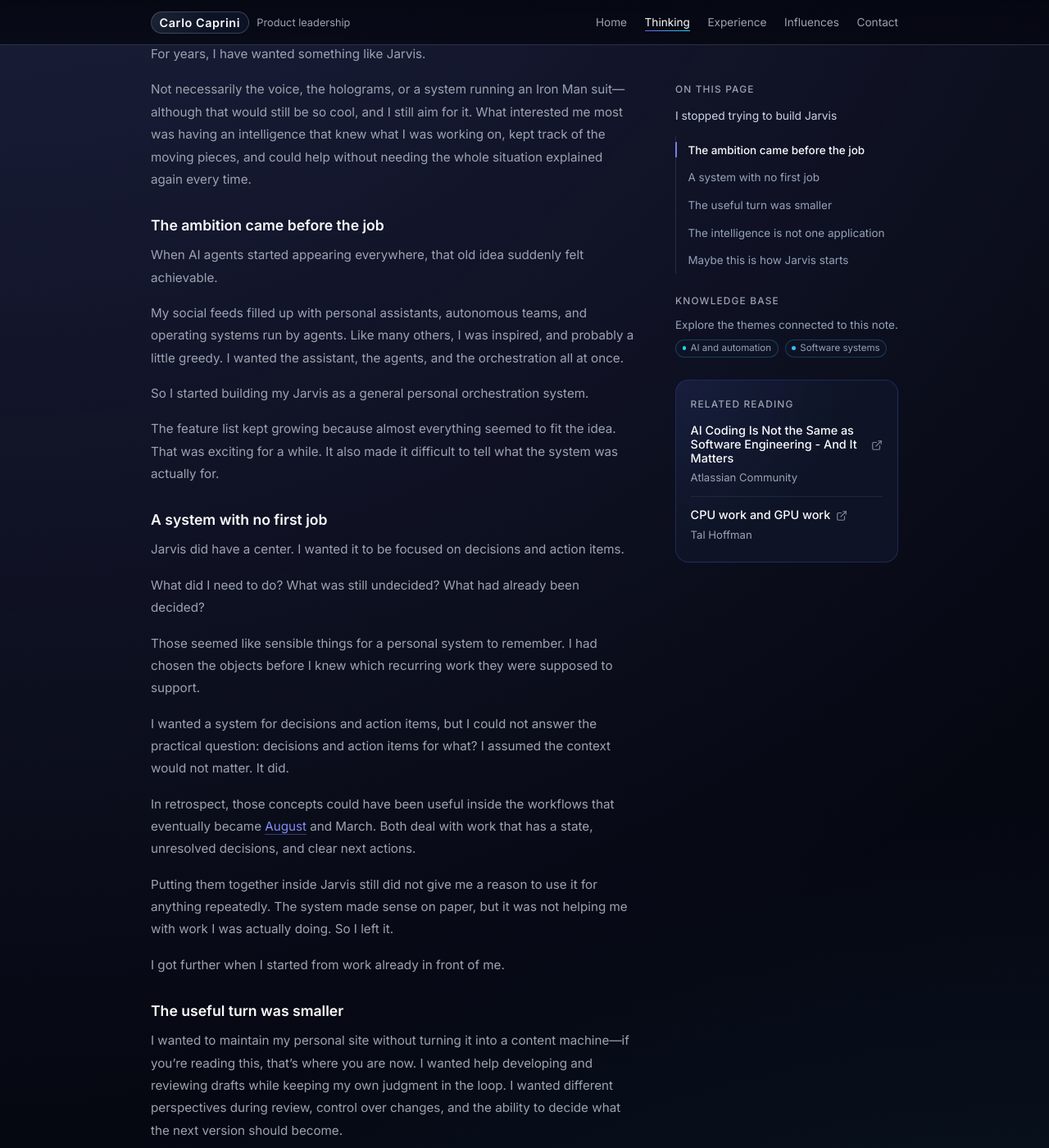
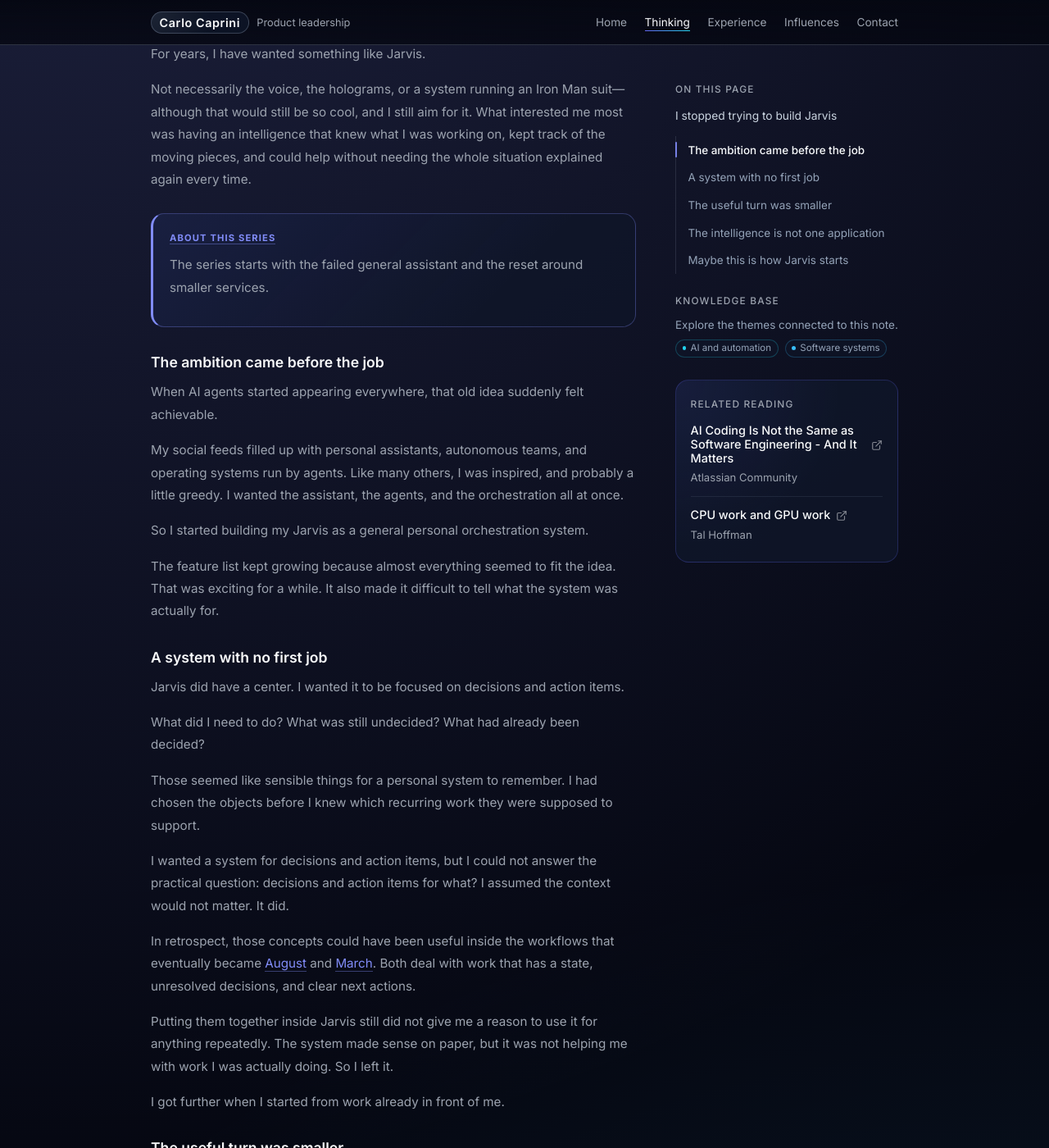
Before and after one commit to carlocaprini/carlocaprini.github.io, a Jekyll site: the page built from pages/thinking/i-stopped-trying-to-build-jarvis.md, in a window 1280 px wide and 1400 px high, scrolled down 527 px. Shown: the whole window at 82% size. Built offline with Jekyll 4.4.1, drawn with Linux system fonts in a browser that asks for light colours.

Commit message:
Add series context to AI notes

```diff
--- /dev/null
+++ b/_includes/series-context.html
@@ -0,0 +1,13 @@
+{% assign entry_series = site.data.series[page.series] %}
+{% if entry_series and page.series_context %}
+<aside class="article-series-entry" aria-label="Series context">
+  <p class="article-series-entry-label">
+    {% if entry_series.url %}
+      <a href="{{ entry_series.url | relative_url }}">About this series</a>
+    {% else %}
+      <span>About this series</span>
+    {% endif %}
+  </p>
+  <p>{{ page.series_context }}</p>
+</aside>
+{% endif %}
--- a/assets/css/main.css
+++ b/assets/css/main.css
@@ -964,6 +964,43 @@ main {
   letter-spacing: 0.04em;
 }
 
+.article-series-entry {
+  margin: 1.75rem 0 2rem;
+  padding: 1.15rem 1.25rem;
+  border: 1px solid var(--accent-indigo-border);
+  border-left: 3px solid #818cf8;
+  border-radius: var(--radius-card);
+  background:
+    linear-gradient(135deg, rgb(99 102 241 / 0.11), transparent 72%),
+    var(--color-surface-soft);
+}
+
+.article-series-entry p {
+  margin: 0;
+  color: var(--color-text-secondary);
+  font-size: 0.91rem;
+  line-height: 1.65;
+}
+
+.article-series-entry p + p {
+  margin-top: 0.45rem;
+}
+
+.article-series-entry .article-series-entry-label {
+  margin-bottom: 0.6rem;
+  color: #a5b4fc;
+  font-size: 0.7rem;
+  font-weight: 700;
+  letter-spacing: 0.1em;
+  text-transform: uppercase;
+}
+
+.article-series-entry-label a {
+  color: inherit;
+  text-decoration-color: rgb(165 180 252 / 0.55);
+  text-underline-offset: 0.2em;
+}
+
 .article-series-navigation {
   display: grid;
   grid-template-columns: repeat(2, minmax(0, 1fr));
@@ -3179,6 +3216,11 @@ main {
     text-align: left;
   }
 
+  .article-series-entry {
+    margin: 1.5rem 0 1.75rem;
+    padding: 1rem;
+  }
+
   .home-help-item {
     grid-template-columns: 1.65rem minmax(0, 1fr);
     gap: 0.75rem;
--- a/pages/thinking/i-stopped-trying-to-build-jarvis.md
+++ b/pages/thinking/i-stopped-trying-to-build-jarvis.md
@@ -14,6 +14,7 @@ topics:
   - software-systems
 series: building-my-ai-operating-system
 series_order: 1
+series_context: "The series starts with the failed general assistant and the reset around smaller services."
 show_related_notes: false
 intro:
   - I began with decisions and action items before I had a recurring job for them.
@@ -23,6 +24,8 @@ intro:
 For years, I have wanted something like Jarvis.
 
 Not necessarily the voice, the holograms, or a system running an Iron Man suit—although that would still be so cool, and I still aim for it. What interested me most was having an intelligence that knew what I was working on, kept track of the moving pieces, and could help without needing the whole situation explained again every time.
+
+{% include series-context.html %}
 
 ## The ambition came before the job
 
@@ -44,7 +47,7 @@ Those seemed like sensible things for a personal system to remember. I had chose
 
 I wanted a system for decisions and action items, but I could not answer the practical question: decisions and action items for what? I assumed the context would not matter. It did.
 
-In retrospect, those concepts could have been useful inside the workflows that eventually became [August](/thinking/i-built-august-because-copy-and-paste-was-not-collaboration/) and March. Both deal with work that has a state, unresolved decisions, and clear next actions.
+In retrospect, those concepts could have been useful inside the workflows that eventually became [August](/thinking/i-built-august-because-copy-and-paste-was-not-collaboration/) and [March](/thinking/i-built-march-to-plan-with-ai-without-becoming-a-content-machine/). Both deal with work that has a state, unresolved decisions, and clear next actions.
 
 Putting them together inside Jarvis still did not give me a reason to use it for anything repeatedly. The system made sense on paper, but it was not helping me with work I was actually doing. So I left it.
 
```
Also changed, not shown: other parts of pages/thinking/i-stopped-trying-to-build-jarvis.md (+1 -1 lines), pages/thinking/i-built-august-because-copy-and-paste-was-not-collaboration.md (+4 -1 lines), pages/thinking/i-built-march-to-plan-with-ai-without-becoming-a-content-machine.md (+4 -1 lines), pages/thinking/why-i-started-building-friday.md (+4 -1 lines).
